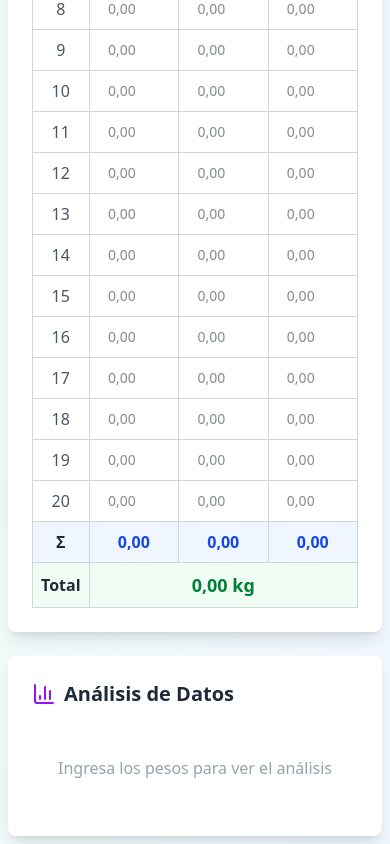
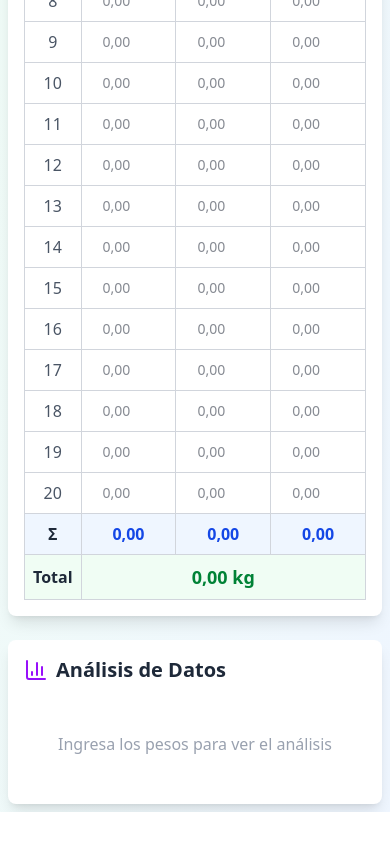
Before and after one commit to draxe12/register-peso-app, a React (Vite) app: page / in a window 390 px wide. Shown: the part 908-1752 px from the top of the page. After the commit the page ends 1720 px from the top, so only its background shows below. Built offline with nearby package versions, Linux system fonts and the light colour scheme.

Commit message:
cambiado p-4 sm:p-6 para mobiles responsive

```diff
--- a/src/App.jsx
+++ b/src/App.jsx
@@ -1080,7 +1080,7 @@ const TablaPesos = ({ weights, numUnidades, onWeightChange, onClear, onImport, o
   const hasBackup = weightManager.backupWeights !== null;
 
   return (
-    <div className="bg-white dark:bg-gray-800 rounded-lg shadow-lg p-6">
+    <div className="bg-white dark:bg-gray-800 rounded-lg shadow-lg p-4 sm:p-6">
       {hasBackup && (
         <div className="mb-4 p-3 bg-yellow-50 dark:bg-yellow-900/30 border border-yellow-200 dark:border-yellow-700 rounded-lg">
           <div className="flex items-center justify-between gap-3">
@@ -1262,7 +1262,7 @@ const TablaPesos = ({ weights, numUnidades, onWeightChange, onClear, onImport, o
 const PanelAnalisis = ({ analysis, decimalSeparator }) => {
   if (!analysis) {
     return (
-      <div className="bg-white dark:bg-gray-800 rounded-lg shadow-lg p-6">
+      <div className="bg-white dark:bg-gray-800 rounded-lg shadow-lg p-4 sm:p-6">
         <div className="flex items-center gap-2 mb-4">
           <BarChart3 className="w-6 h-6 text-purple-600 dark:text-purple-400" />
           <h2 className="text-xl font-bold text-gray-800 dark:text-gray-100">Análisis de Datos</h2>
@@ -1275,7 +1275,7 @@ const PanelAnalisis = ({ analysis, decimalSeparator }) => {
   }
 
   return (
-    <div className="bg-white dark:bg-gray-800 rounded-lg shadow-lg p-6">
+    <div className="bg-white dark:bg-gray-800 rounded-lg shadow-lg p-4 sm:p-6">
       <div className="flex items-center gap-2 mb-4">
         <BarChart3 className="w-6 h-6 text-purple-600 dark:text-purple-400" />
         <h2 className="text-xl font-bold text-gray-800 dark:text-gray-100">Análisis de Datos</h2>
@@ -1321,7 +1321,7 @@ const StatItem = ({ label, value, valueClass = "text-gray-800 dark:text-gray-100
 
 const HistorialRegistros = ({ registros, onDelete, onLoad, onExportAll, decimalSeparator }) => {
   return (
-    <div className="bg-white dark:bg-gray-800 rounded-lg shadow-lg p-6 mb-6">
+    <div className="bg-white dark:bg-gray-800 rounded-lg shadow-lg p-4 sm:p-6 mb-6">
       <div className="flex flex-col sm:flex-row sm:items-center justify-between gap-3 mb-4">
         <div className="flex items-center gap-2">
           <History className="w-6 h-6 text-blue-600 dark:text-blue-400" />
@@ -1579,7 +1579,7 @@ const PoultryWeightTracker = () => {
         </div>
 
         {recordManager.registros.length > 0 && !showHistory && (
-          <div className="mt-6 bg-white dark:bg-gray-800 rounded-lg shadow-lg p-4">
+          <div className="mt-6 bg-white dark:bg-gray-800 rounded-lg shadow-lg p-4 sm:p-6">
             <p className="text-sm text-gray-600 dark:text-gray-400">
               📊 Tienes <span className="font-bold text-green-600 dark:text-green-400">{recordManager.registros.length}</span> registro(s) guardado(s) en localStorage
             </p>
```
